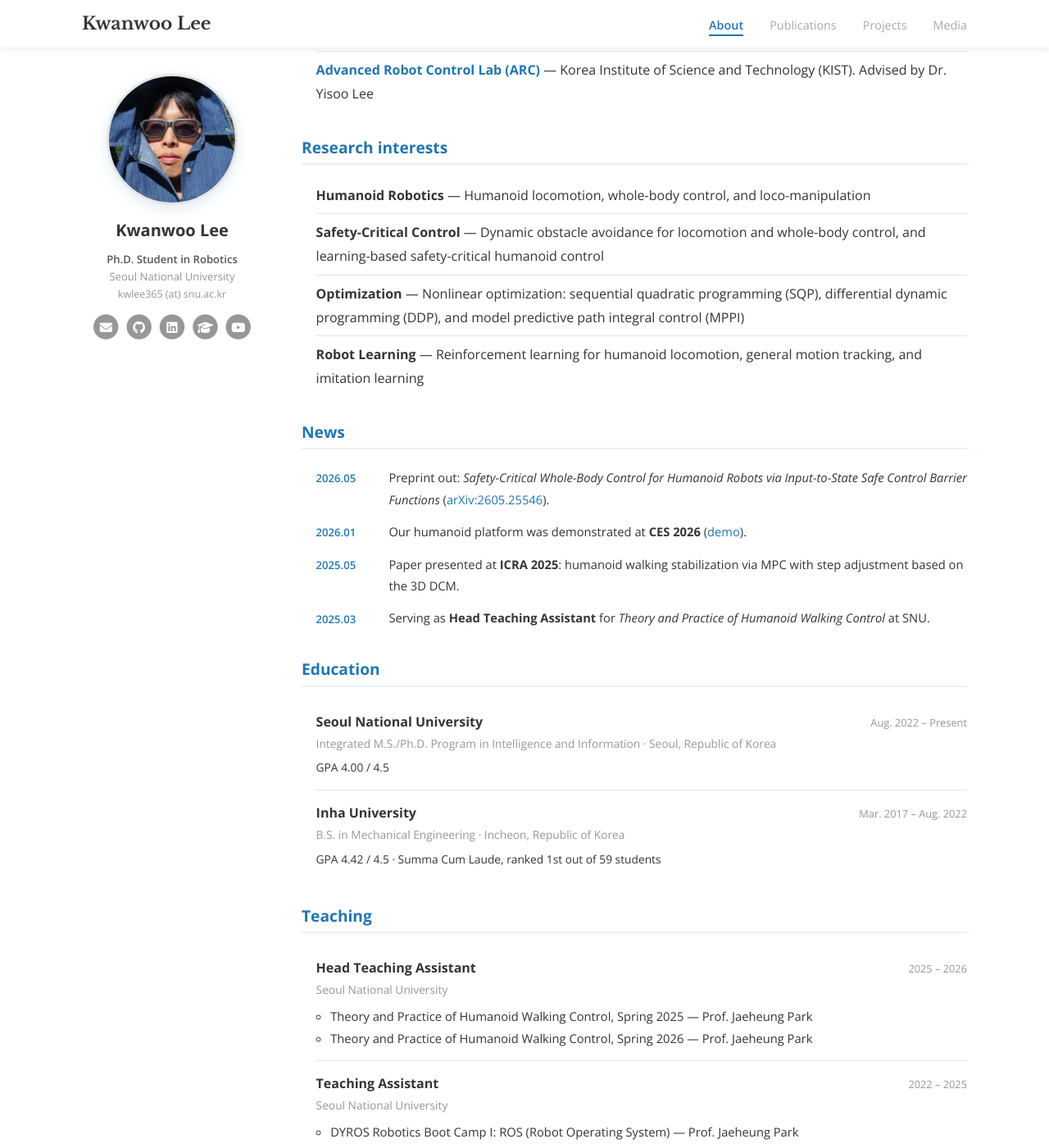
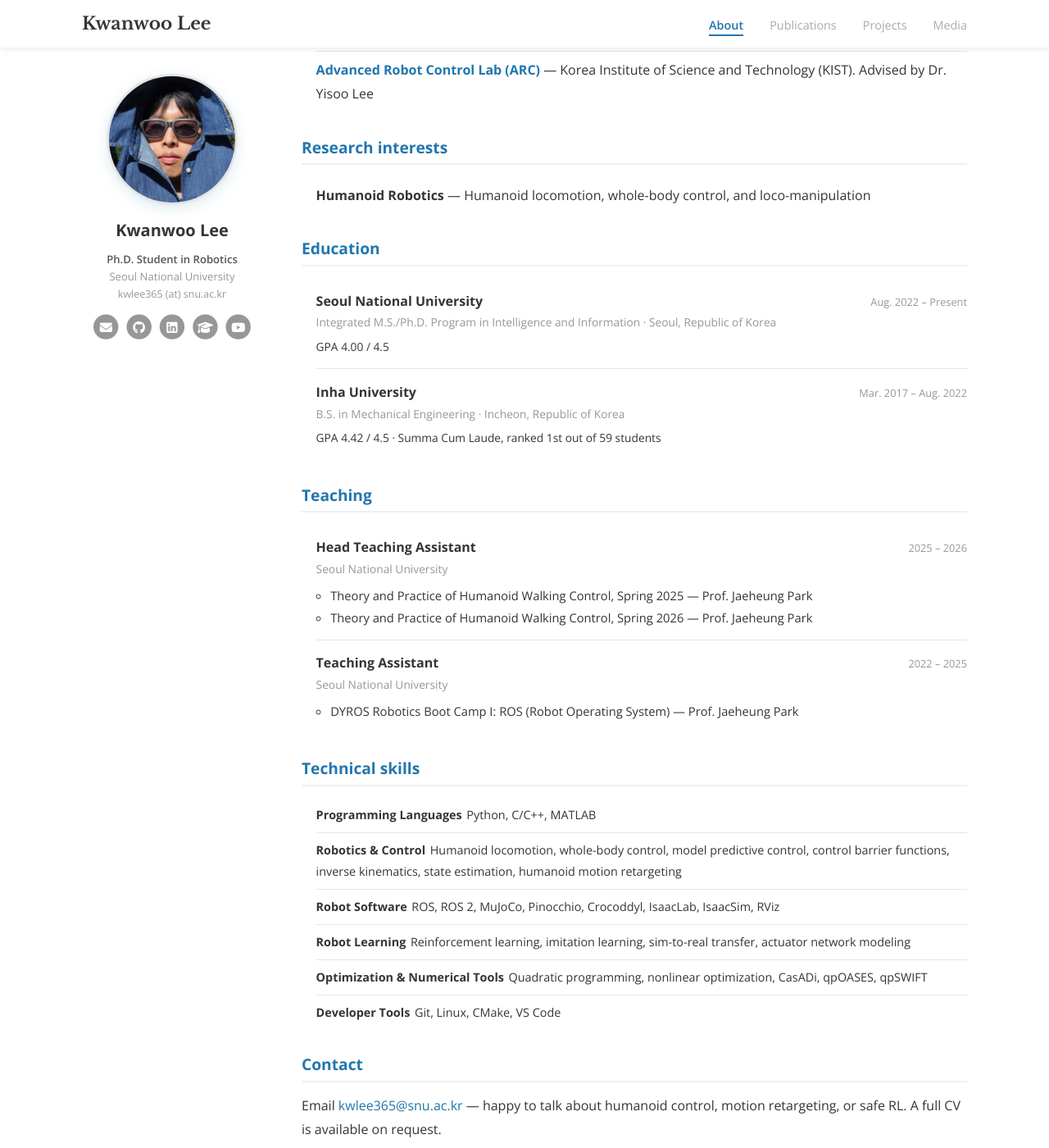
Before and after one commit to kwlee365/kwlee365.github.io, a Jekyll site: the page built from index.md, in a window 1280 px wide and 1400 px high, scrolled down 347 px. Shown: the whole window at 82% size. Built offline with Jekyll 4.4.1, drawn with Linux system fonts in a browser that asks for light colours.

Commit message:
Trim research interests to one entry and drop the News section
Removes the news data, its markup and its styles, including the
responsive rule that a first pass missed.

Co-Authored-By: Claude Opus 5 (1M context) <noreply@anthropic.com>

```diff
--- a/_data/interests.yml
+++ b/_data/interests.yml
@@ -1,18 +1,2 @@
 - topic: Humanoid Robotics
   detail: Humanoid locomotion, whole-body control, and loco-manipulation
-
-- topic: Safety-Critical Control
-  detail: >-
-    Dynamic obstacle avoidance for locomotion and whole-body control,
-    and learning-based safety-critical humanoid control
-
-- topic: Optimization
-  detail: >-
-    Nonlinear optimization: sequential quadratic programming (SQP),
-    differential dynamic programming (DDP), and model predictive path
-    integral control (MPPI)
-
-- topic: Robot Learning
-  detail: >-
-    Reinforcement learning for humanoid locomotion, general motion tracking,
-    and imitation learning
--- a/_data/news.yml
+++ /dev/null
@@ -1,17 +0,0 @@
-- when: "2026.05"
-  what: >-
-    Preprint out: *Safety-Critical Whole-Body Control for Humanoid Robots via
-    Input-to-State Safe Control Barrier Functions*
-    ([arXiv:2605.25546](https://arxiv.org/abs/2605.25546)).
-- when: "2026.01"
-  what: >-
-    Our humanoid platform was demonstrated at **CES 2026**
-    ([demo](https://www.youtube.com/watch?v=VUrm83OZvyA)).
-- when: "2025.05"
-  what: >-
-    Paper presented at **ICRA 2025**: humanoid walking stabilization via MPC with
-    step adjustment based on the 3D DCM.
-- when: "2025.03"
-  what: >-
-    Serving as **Head Teaching Assistant** for *Theory and Practice of Humanoid
-    Walking Control* at SNU.
--- a/assets/css/main.scss
+++ b/assets/css/main.scss
@@ -283,23 +283,6 @@ hr { border: 0; border-top: 1px solid var(--rule); margin: 2.5rem 0; }
 .interests li:last-child { border-bottom: 0; }
 .interests .topic { font-weight: 700; color: var(--text); }
 
-/* ---------- News ---------- */
-.news { list-style: none; padding: 0; margin: 0; }
-.news li {
-  display: grid;
-  grid-template-columns: 76px 1fr;
-  gap: 0.8rem;
-  padding: 0.4rem 0;
-  font-size: 0.92rem;
-}
-.news .when {
-  color: var(--accent);
-  font-weight: 600;
-  font-size: 0.82rem;
-  font-variant-numeric: tabular-nums;
-  padding-top: 0.2rem;
-}
-
 /* ---------- Timeline (education / teaching) ---------- */
 .timeline { list-style: none; padding: 0; margin: 0; }
 .timeline > li { padding: 0.85rem 0; border-bottom: 1px solid var(--rule); }
@@ -449,5 +432,4 @@ a.pill:hover { background: var(--accent); color: #fff; border-color: var(--accen
 
   .entry-head { flex-wrap: wrap; gap: 0.15rem; }
   .entry-when { order: -1; width: 100%; }
-  .news li { grid-template-columns: 1fr; gap: 0; }
 }
--- a/index.md
+++ b/index.md
@@ -39,17 +39,6 @@ real-world robot deployment.
   <li>
     <span class="topic">{{ item.topic }}</span> —
     {{ item.detail }}{% if item.link %} (<a href="{{ item.link }}" target="_blank" rel="noopener">{{ item.link_text | default: "link" }}</a>){% endif %}
-  </li>
-  {%- endfor %}
-</ul>
-
-<h1>News</h1>
-
-<ul class="news">
-  {%- for item in site.data.news %}
-  <li>
-    <span class="when">{{ item.when }}</span>
-    <span>{{ item.what | markdownify | remove: '<p>' | remove: '</p>' }}</span>
   </li>
   {%- endfor %}
 </ul>
```
Also changed, not shown: README.md.
